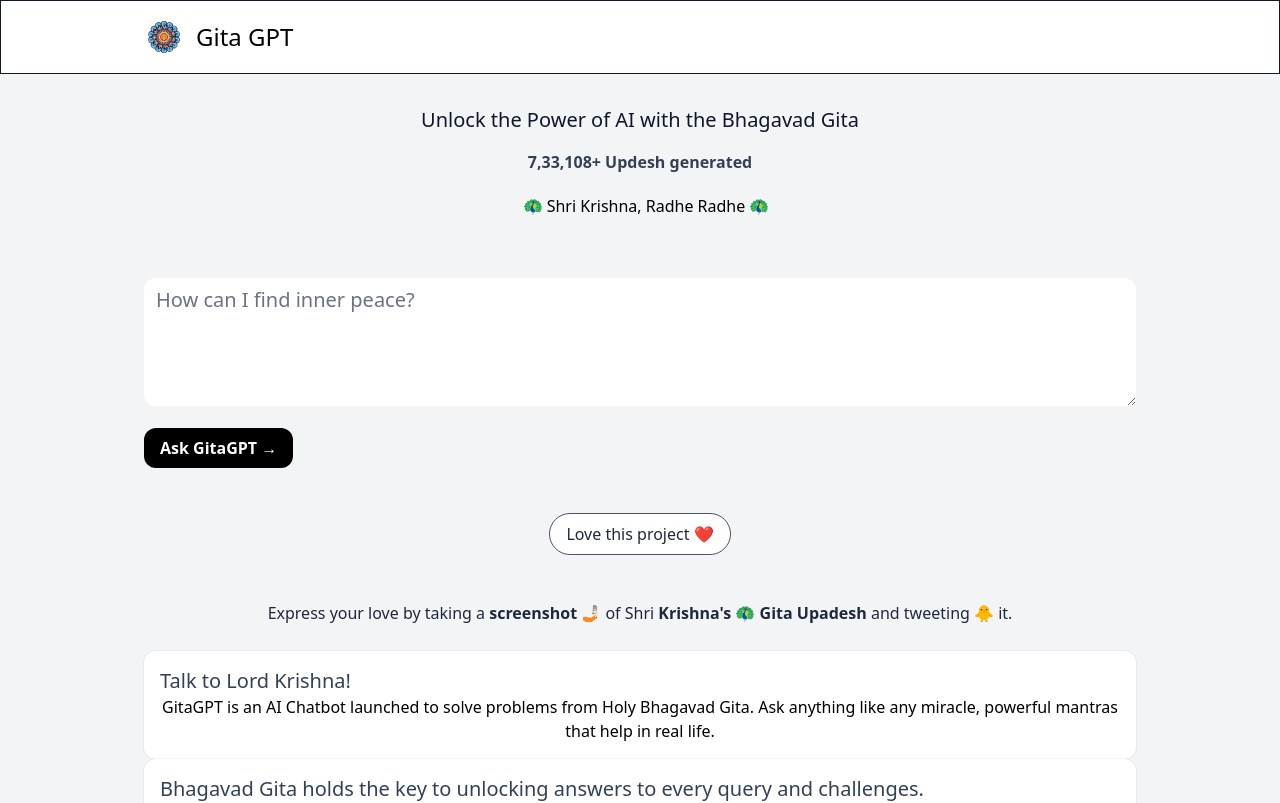
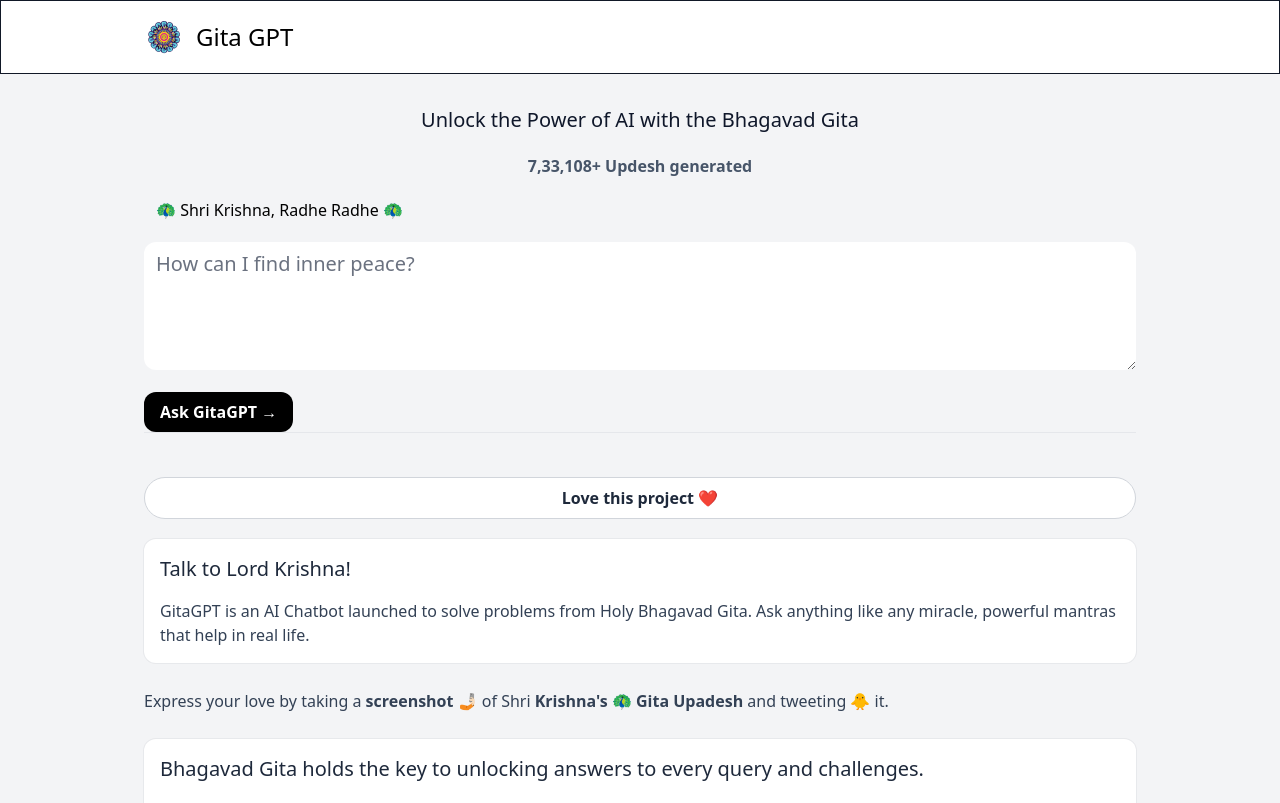
Before and after one commit to vxsahu/gitagpt, a Next.js app: page / in a window 1280 px wide. Shown: the top 803 px of the page. Built offline with nearby package versions, Linux system fonts and the light colour scheme.

Commit message:
Update index.tsx

```diff
--- a/pages/index.tsx
+++ b/pages/index.tsx
@@ -109,13 +109,13 @@ const Home: NextPage = () => {
       </Head>
 
       <Header />
-      <main className="max-w-5xl innerbox flex flex-1 w-full flex-col items-center justify-center text-center p-4">
-        <h2 className="text-xl font-light text-slate-900 mx-auto pt-4 pb-4">
+      <main className="max-w-5xl innerbox flex flex-1 w-full flex-col p-4">
+        <h2 className="text-xl font-light text-slate-900 mx-auto pt-4 pb-5">
         Unlock the Power of AI with the Bhagavad Gita
         </h2>
         <div className="max-xl w-full">
-          <div className="mb-10 space-x-3">
-            <p className="text-center font-bold text-slate-700 mb-5">7,33,108+ Updesh generated</p>
+          <div className="space-x-3">
+            <p className="text-center font-bold text-slate-600 mb-5">7,33,108+ Updesh generated</p>
             <strong className="text-center font-light">
               🦚 Shri Krishna, Radhe Radhe 🦚</strong>
           </div>
@@ -123,7 +123,7 @@ const Home: NextPage = () => {
             value={Gita}
             onChange={(e) => setGita(e.target.value)}
             rows={4}
-            className="sm:text-xl w-full rounded-xl focus:border-red focus:ring-black mt-5 bg-white border-0"
+            className="sm:text-xl w-full rounded-xl focus:border-red focus:ring-black mt-5 bg-white border-0 mt-5"
             placeholder={
               "How can I find inner peace?"
             }
@@ -160,7 +160,7 @@ const Home: NextPage = () => {
               {generatedGitas && (
                 <>
                   <div>
-                    <h2 className="sm:text-4xl text-3xl font-bold text-slate-900 mx-auto">
+                    <h2 className="sm:text-4xl text-3xl font-bold text-slate-800 mx-auto">
                       Bhagavad Geeta say:
                     </h2>
                   </div>
@@ -193,18 +193,16 @@ const Home: NextPage = () => {
             </motion.div>
           </AnimatePresence>
         </ResizablePanel>
-        <a className="flex w-half max-w items-center justify-center space-x-2 rounded-full border border-gray-600 bg-white px-4 py-2 text-bold text-slate-800 transition-colors hover:bg-gray-100 mt-1 mb-5" href="https://www.sahu4you.com/gita-gpt/" target="_blank" rel="noopener noreferrer"><p>Love this project ❤️</p></a>
-        <p className="mt-6 mb-6 space-y-4 leading-7 text-slate-800 text-medium">Express your love by taking a <strong>screenshot 🤳🏻</strong> of Shri <strong>Krishna's 🦚 Gita Upadesh</strong> and tweeting 🐥 it.</p>
+        <a className="flex w-half max-w items-center justify-center space-x-2 rounded-full border border-gray-300 bg-white px-4 py-2 font-bold text-slate-800 transition-colors hover:bg-gray-100 mt-1 mb-5" href="https://www.sahu4you.com/gita-gpt/" target="_blank" rel="noopener noreferrer"><p>Love this project ❤️</p></a>
         <div className="max-xl w-full whitespace-pre-line break-words rounded-xl bg-white p-4 ring-1 ring-slate-900/5">
-<h2 className="text-left space-y-4 leading-7 text-slate-700 text-xl sm:text-xl">Talk to Lord Krishna!</h2>
-<p>
+<h2 className="text-left pb-4 space-y-4 leading-7 text-slate-800 text-bold text-xl">Talk to Lord Krishna!</h2>
+<p className="text-slate-700">
 GitaGPT is an AI Chatbot launched to solve problems from Holy Bhagavad Gita. Ask anything like any miracle, powerful mantras that help in real life.
 </p>
         </div>
-
-
+        <p className="mt-6 mb-6 space-y-4 leading-7 text-slate-700 text-medium">Express your love by taking a <strong>screenshot 🤳🏻</strong> of Shri <strong>Krishna's 🦚 Gita Upadesh</strong> and tweeting 🐥 it.</p>
         <div className="max-xl w-full whitespace-pre-line break-words rounded-xl bg-white p-4 ring-1 ring-slate-900/5">
-<h2 className="text-left space-y-4 leading-7 text-slate-700 text-xl sm:text-xl">Bhagavad Gita holds the key to unlocking answers to every query and challenges.</h2>
+<h2 className="text-left pb-4 space-y-4 leading-7 text-slate-800 text-bold text-xl">Bhagavad Gita holds the key to unlocking answers to every query and challenges.</h2>
 <ul className="list-disc text-left text-gray-900 my-5">
 <li className="mx-4 mr-2 shrink-0 rounded-full px-2 py-1 text-sm">The Young 👦🏻, can turn guidance on how to live life.</li>
 <li className="mx-4 mr-2 shrink-0 rounded-full px-2 py-1 text-sm">The Old 👵, can seek wisdom on how to know how to die.</li>
```
